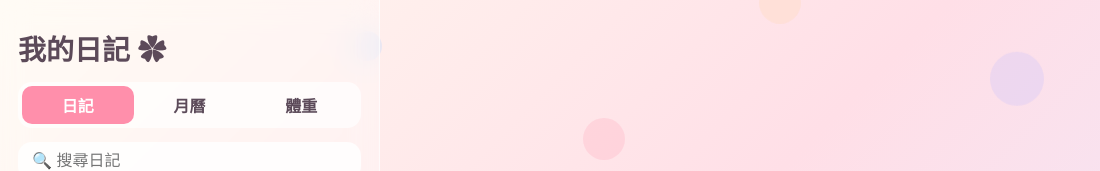
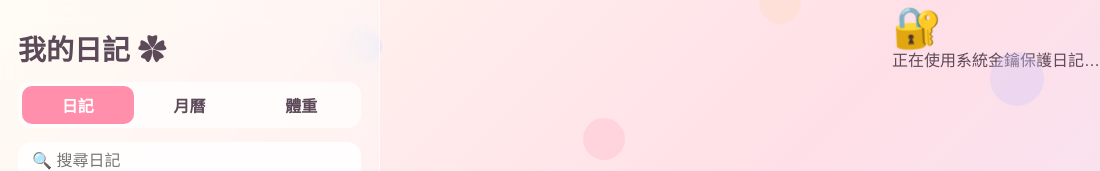
Before and after one commit to andy32012/diary, an Electron app: page windows/app/index.html in a window 1100 px wide. Shown: the top 171 px of the page. Drawn offline with Linux system fonts and the light colour scheme.

Commit message:
Add a restrictive content security policy and secure startup gate

```diff
--- a/windows/app/index.html
+++ b/windows/app/index.html
@@ -3,6 +3,7 @@
 <head>
 <meta charset="utf-8">
 <meta name="viewport" content="width=device-width,initial-scale=1">
+<meta http-equiv="Content-Security-Policy" content="default-src 'self'; script-src 'self'; style-src 'self' 'unsafe-inline'; img-src 'self' data:; font-src 'self' data:; connect-src 'none'; object-src 'none'; base-uri 'none'; frame-src 'none'">
 <title>日記</title>
 <link rel="stylesheet" href="style.css">
 </head>
@@ -63,6 +64,13 @@
   <h2>今天過得好嗎？</h2>
 </div>
 
+<div class="secure-gate" id="secureGate">
+  <div class="secure-gate-card">
+    <div class="scale-icon">🔐</div>
+    <p id="secureGateMessage">正在使用系統金鑰保護日記…</p>
+    <button id="secureRetry" class="hidden">重新載入</button>
+  </div>
+</div>
 <script src="app.js"></script>
 </body>
 </html>
```
